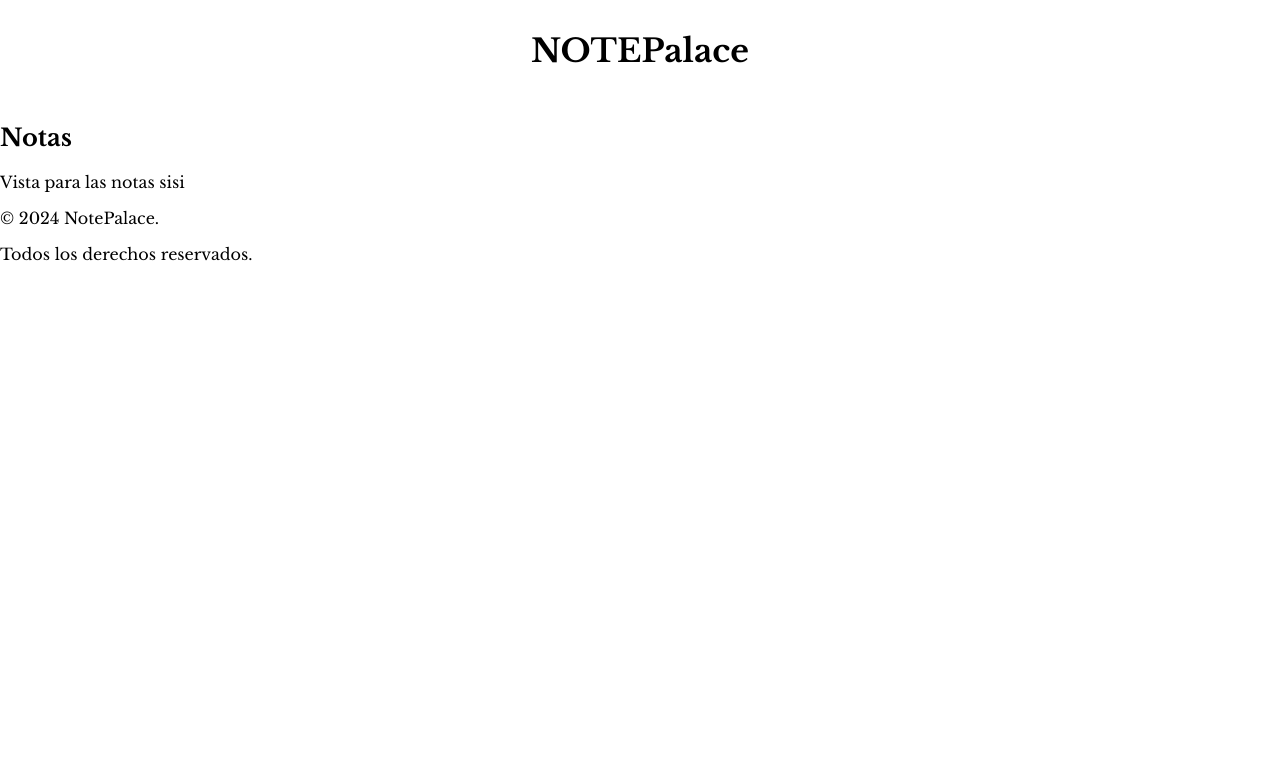
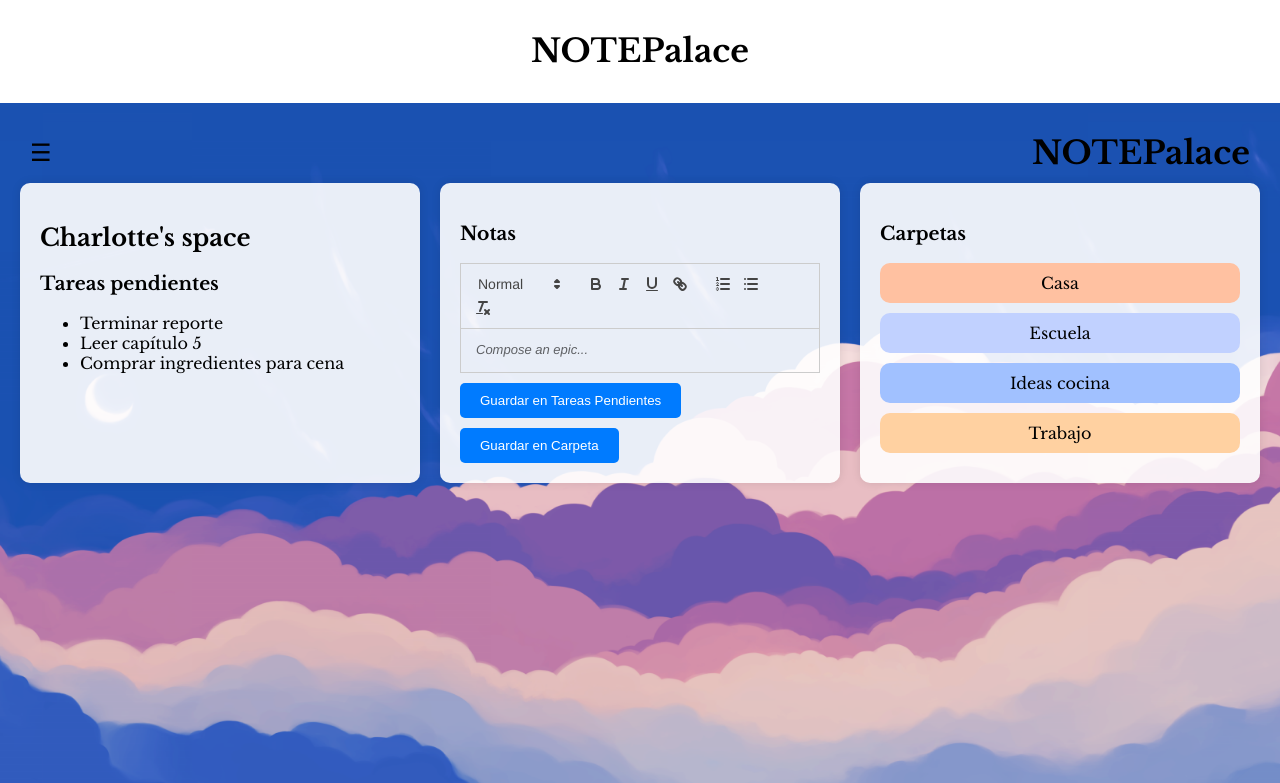
Before and after one commit to ay1309/notepad2, a React (Create React App) app in the folder notepalace/: page /notas in a window 1280 px wide. Shown: the top 783 px of the page. Built offline with nearby package versions, Linux system fonts and the light colour scheme.

Commit message:
Componente Notas.js Con estilos Especificos

```diff
--- a/notepalace/package.json
+++ b/notepalace/package.json
@@ -14,6 +14,7 @@
     "mongoose": "^8.4.3",
     "react": "^18.3.1",
     "react-dom": "^18.3.1",
+    "react-quill": "^2.0.0",
     "react-router-dom": "^6.23.1",
     "react-scripts": "^5.0.1",
     "web-vitals": "^2.1.4"
--- a/notepalace/src/App.css
+++ b/notepalace/src/App.css
@@ -36,3 +36,135 @@
     transform: rotate(360deg);
   }
 }
+
+
+/* Notas.css______________________________________________________________________________________ */
+.notas-body {
+  margin: 0;
+  font-family: Arial, sans-serif;
+  /* background: url('components/BackgroundNotes.png') no-repeat center center fixed; */
+  /* background-size: cover; */
+  color: #000;
+}
+
+.notas-container {
+  background-color: rgba(255, 255, 255, 0.8);
+  padding: 20px;
+}
+
+.notas-header {
+  display: flex;
+  align-items: center;
+  justify-content: space-between;
+  padding: 10px;
+}
+
+.notas-header h1 {
+  margin: 0;
+}
+
+.notas-menu-icon {
+  font-size: 24px;
+  cursor: pointer;
+}
+
+.notas-dropdown-menu {
+  display: none;
+  position: absolute;
+  top: 40px;
+  left: 10px;
+  background-color: white;
+  box-shadow: 0 8px 16px rgba(0, 0, 0, 0.2);
+  z-index: 1;
+}
+
+.notas-dropdown-menu ul {
+  list-style-type: none;
+  margin: 0;
+  padding: 0;
+}
+
+.notas-dropdown-menu li {
+  padding: 12px 16px;
+  cursor: pointer;
+}
+
+.notas-dropdown-menu li:hover {
+  background-color: #ddd;
+}
+
+.notas-main {
+  display: flex;
+  flex-direction: column;
+  gap: 20px;
+}
+
+.notas-user-space, .notas-notes, .notas-folders {
+  background: rgba(255, 255, 255, 0.9);
+  padding: 20px;
+  border-radius: 10px;
+  box-shadow: 0 0 10px rgba(0, 0, 0, 0.1);
+}
+
+.notas-folder {
+  padding: 10px;
+  margin: 10px 0;
+  border-radius: 10px;
+  text-align: center;
+  cursor: pointer;
+}
+
+#notas-home-folder {
+  background-color: #ffc1a1;
+}
+
+#notas-school-folder {
+  background-color: #c1d1ff;
+}
+
+#notas-cooking-ideas-folder {
+  background-color: #a1c1ff;
+}
+
+#notas-work-folder {
+  background-color: #ffd1a1;
+}
+
+#notas-editor {
+  height: 300px;
+  background: #fff;
+  border: 1px solid #ccc;
+  border-radius: 10px;
+  padding: 10px;
+}
+
+/*estilo para los botones*/
+
+#notas-save-pending, #notas-save-folder {
+margin-top: 10px;
+padding: 10px 20px;
+border: none;
+background-color: #007bff;
+color: white;
+cursor: pointer;
+border-radius: 5px;
+margin-right: 10px;
+}
+
+#notas-save-pending:hover, #notas-save-folder:hover {
+background-color: #0056b3;
+}
+
+/* Responsive Design */
+
+@media (min-width: 768px) {
+.notas-main {
+    flex-direction: row;
+    justify-content: space-between;
+}
+
+.notas-user-space, .notas-notes, .notas-folders {
+    width: 30%;
+}
+}
+/* Notas.css______________________________________________________________________________________ */
--- a/notepalace/src/components/Notas.js
+++ b/notepalace/src/components/Notas.js
@@ -1,14 +1,85 @@
-import React from 'react';
-
+import React, { useState, useRef } from 'react';
+import ReactQuill from 'react-quill';
+import 'react-quill/dist/quill.snow.css';
+import '../App.css'; // Para estilos globales, mantener esta lnea
+import backgroundNotes from './BackgroundNotes.png'; // Malditas rutas
 
 const Notas = () => {
+  const [menuVisible, setMenuVisible] = useState(false);
+  const [taskList, setTaskList] = useState([
+    'Terminar reporte',
+    'Leer capítulo 5',
+    'Comprar ingredientes para cena'
+  ]);
+  const quillRef = useRef(null);
 
+  const toggleMenu = () => {
+    setMenuVisible(!menuVisible);
+  };
 
+  const savePending = () => {
+    const noteContent = quillRef.current.getEditor().root.innerHTML;
+    alert('Nota guardada en Tareas Pendientes: ' + noteContent);
+    // Aquí va la lógica para guardar la nota en la base de datos o local storage
+  };
+
+  const saveFolder = () => {
+    const noteContent = quillRef.current.getEditor().root.innerHTML;
+    const folder = prompt('Ingrese el nombre de la carpeta para guardar la nota:', 'Carpeta predeterminada');
+    if (folder) {
+      alert('Nota guardada en ' + folder + ': ' + noteContent);
+      // Aquí va la lógica para guardar la nota en la carpeta especificada en la base de datos o local storage
+    }
+  };
+
+  const backgroundStyle = {
+    backgroundImage: `url(${backgroundNotes})`,
+    backgroundSize: 'cover',
+    backgroundPosition: 'center',
+    minHeight: '100vh',
+    padding: '20px',
+  };
 
   return (
-    <div>
-      <h2>Notas</h2>
-      <p>Vista para las notas sisi</p>
+    <div className="notas-container" style={backgroundStyle}>
+      <header className="notas-header">
+        <div className="notas-menu-icon" onClick={toggleMenu}>&#9776;</div>
+        <h1>NOTEPalace</h1>
+      </header>
+      {menuVisible && (
+        <div id="menu" className="notas-dropdown-menu">
+          <ul>
+            <li onClick={() => alert('Nueva nota creada')}>Crear nota</li>
+            <li>Configuración</li>
+            <li>Cerrar sesión</li>
+            <li>Subir archivo</li>
+          </ul>
+        </div>
+      )}
+      <main className="notas-main">
+        <section className="notas-user-space">
+          <h2>Charlotte's space</h2>
+          <h3>Tareas pendientes</h3>
+          <ul id="task-list">
+            {taskList.map((task, index) => (
+              <li key={index}>{task}</li>
+            ))}
+          </ul>
+        </section>
+        <section className="notas-notes">
+          <h3>Notas</h3>
+          <ReactQuill ref={quillRef} placeholder="Compose an epic..." theme="snow" />
+          <button id="notas-save-pending" onClick={savePending}>Guardar en Tareas Pendientes</button>
+          <button id="notas-save-folder" onClick={saveFolder}>Guardar en Carpeta</button>
+        </section>
+        <section className="notas-folders">
+          <h3>Carpetas</h3>
+          <div className="notas-folder" id="notas-home-folder">Casa</div>
+          <div className="notas-folder" id="notas-school-folder">Escuela</div>
+          <div className="notas-folder" id="notas-cooking-ideas-folder">Ideas cocina</div>
+          <div className="notas-folder" id="notas-work-folder">Trabajo</div>
+        </section>
+      </main>
     </div>
   );
 };
```
Also changed, not shown: notepalace/scripts.js (added, +43 -0 lines), notepalace/src/index.html (added, +52 -0 lines), notepalace/src/components/BackgroundNotes.png (added), 1 other file (tests, documents, lock files or other folders).
